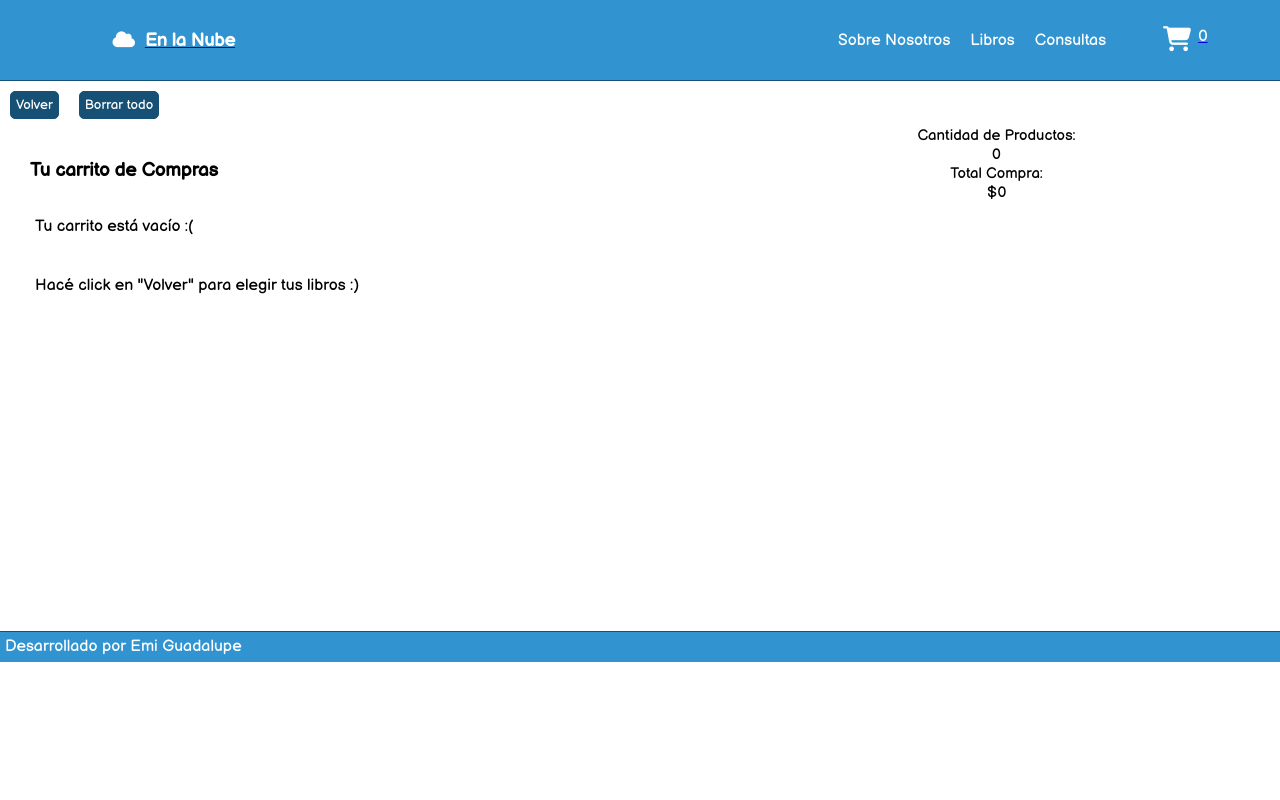
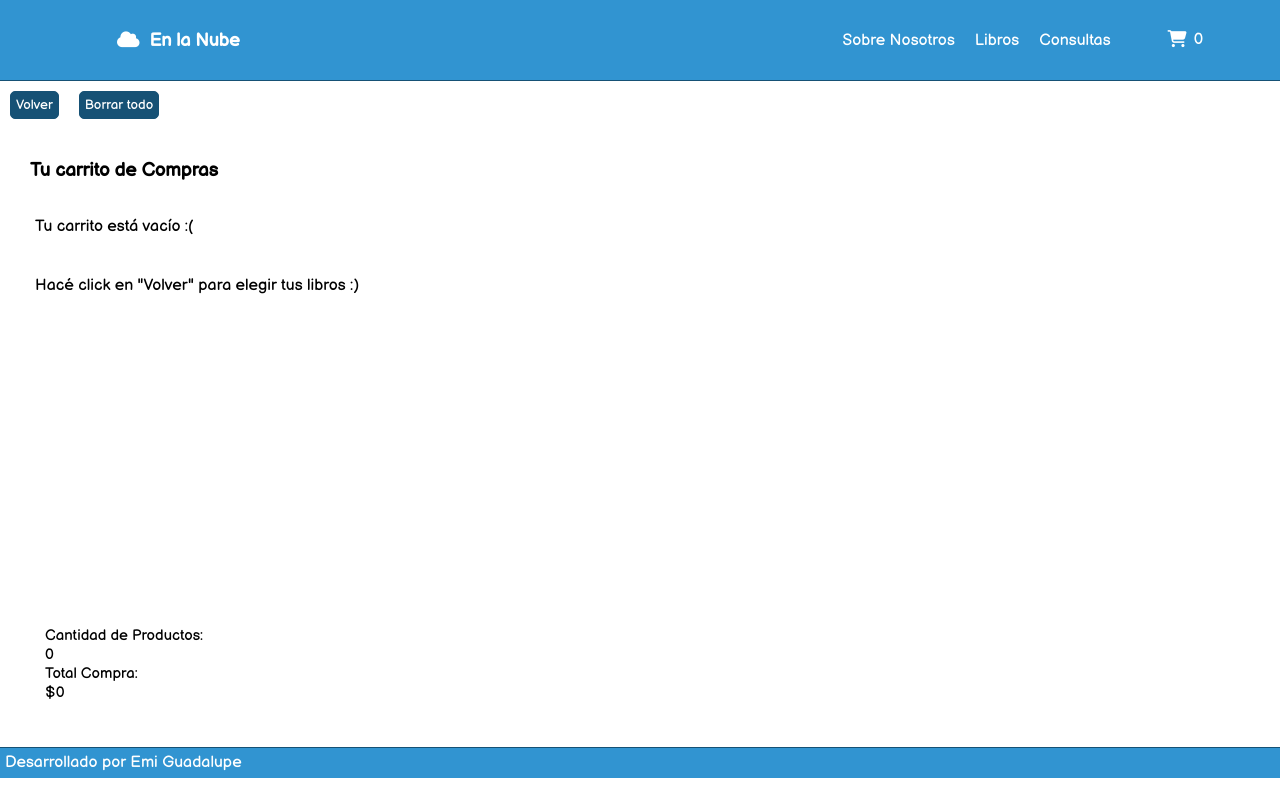
Before and after one commit to Emilia-Guadalupe/React-Proyect, a React (Create React App) app: page /carrito in a window 1280 px wide. Built offline with nearby package versions, Linux system fonts and the light colour scheme.

Commit message:
Modifiqué y agregué estilos

```diff
--- a/src/Components/CartContainer/cartStyles.css
+++ b/src/Components/CartContainer/cartStyles.css
@@ -1,5 +1,5 @@
 .wholeCart {
-    height: 550px;
+    height: 500px;
 }
 
 .titleContainer {
@@ -10,7 +10,7 @@
 }
 .CartContainer {
     display: grid;
-    grid-template-columns: repeat(2, auto);
+    grid-template-columns: repeat(1, auto);
 }
 
 .totals {
@@ -18,7 +18,7 @@
     padding: 15px;
     font-family: 'Balsamiq Sans', cursive;
     font-size: 15px;
-    text-align: center;
+    text-align: start;
 }
 
 .dataContainer {
@@ -37,6 +37,7 @@
 
 .cartText {
     padding: 5px;
+    font-size: 15px;
 }
 
 .cartButton {
@@ -55,4 +56,17 @@
     background-color: rgb(22, 81, 117);
     color: white;
     font-family: 'Balsamiq Sans', cursive;
+    width: 20px;
 }
+
+.cartButton:hover {
+    border: 1px solid  rgb(49, 148, 209);
+    color:  white;
+    background-color: rgb(75, 186, 255);
+}
+
+.deleteButton:hover {
+    border: 1px solid  rgb(49, 148, 209);
+    color:  white;
+    background-color: rgb(75, 186, 255);
+}
--- a/src/Components/CartWidget/cartWidget.css
+++ b/src/Components/CartWidget/cartWidget.css
@@ -10,7 +10,7 @@
 
 .fa-shopping-cart {
     color: white;
-    font-size: 25px;
+    font-size: 17px;
     padding-right: 7px;
 }
 
--- a/src/Components/NavBar/NavBar.css
+++ b/src/Components/NavBar/NavBar.css
@@ -14,6 +14,14 @@
     margin-left: 20px;
     cursor: pointer;
     font-size: 18px;
+}
+
+#cartWidget {
+    text-decoration: none;
+}
+
+.homeLink {
+    text-decoration: none;
 }
 
 .fa-cloud {
--- a/src/Components/NavBar/NavBar.js
+++ b/src/Components/NavBar/NavBar.js
@@ -2,13 +2,13 @@ import React, {Component} from 'react';
 import { MenuItems } from './MenuItems';
 import CartWidget from '../CartWidget/CartWidget';
 import './NavBar.css';
-import {Link, NavLink} from 'react-router-dom';
+import { Link } from 'react-router-dom';
 
 class NavBar extends Component {
     render() {
         return(
             <nav className="NavBarItems">
-                <Link to="/">
+                <Link to="/" className="homeLink">
                 <h1 className="navbar-logo" id="titulo"><i className="fas fa-cloud"></i>En la Nube</h1>
                 </Link>
             <ul className="nav-menu">
@@ -22,9 +22,9 @@ class NavBar extends Component {
                     )
                 })}
             </ul>
-            <NavLink to="/carrito" activeClassName="carrito">
+            <Link to="/carrito" className="carrito" id="cartWidget">
             <CartWidget />
-            </NavLink>
+            </Link>
             </nav>
         );
     }
```
